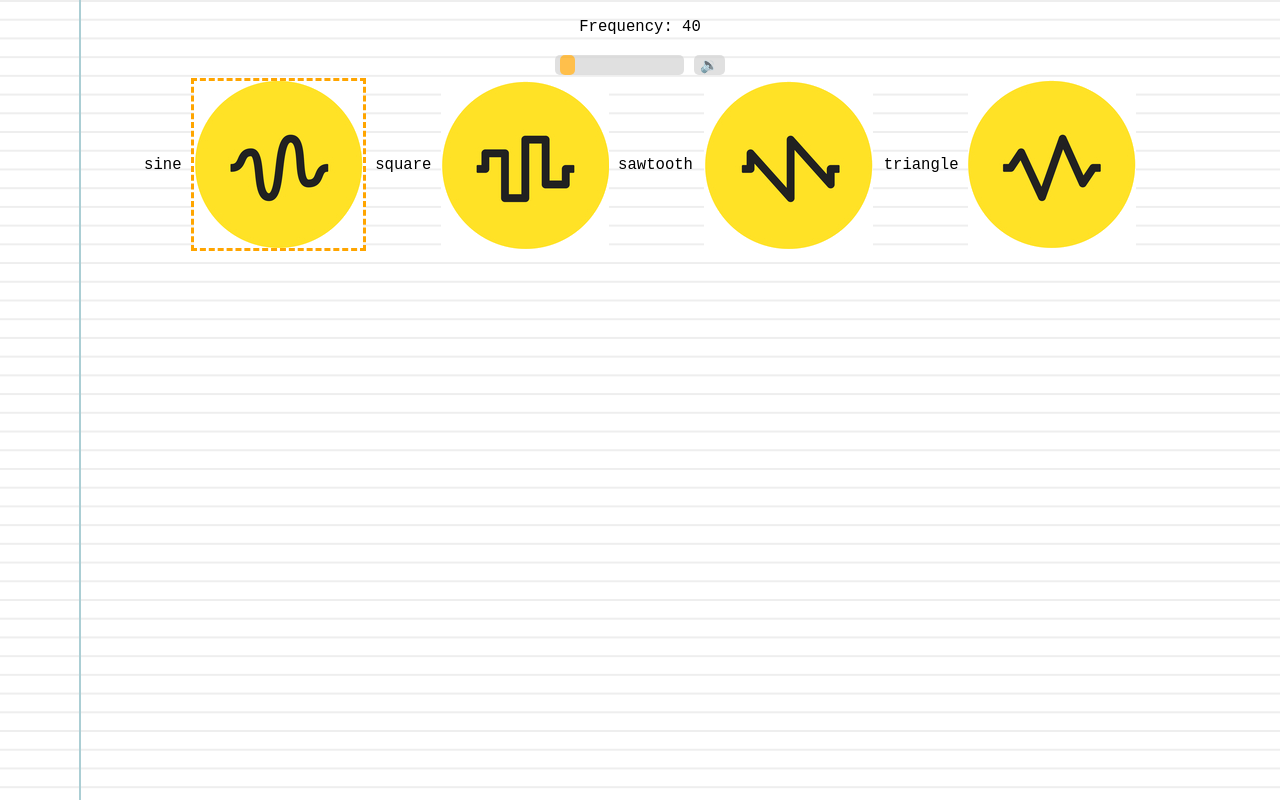
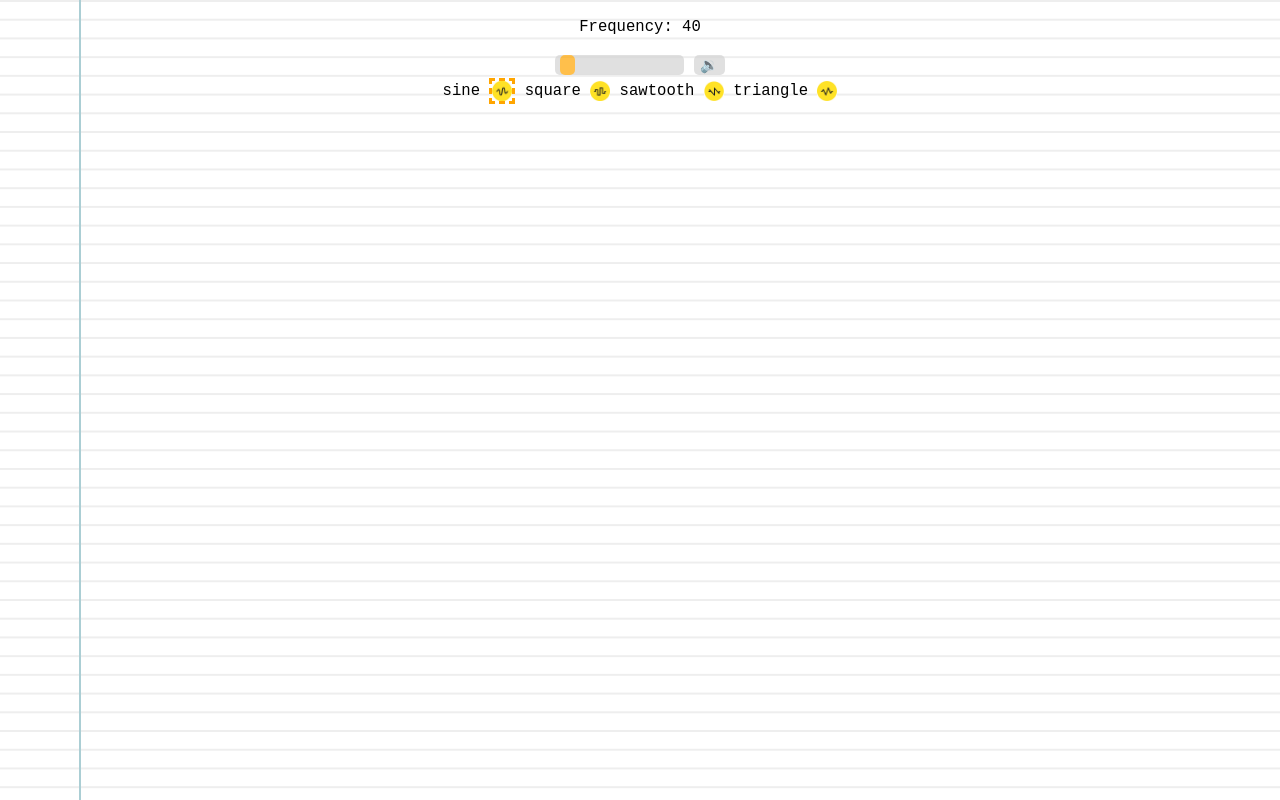
Before and after one commit to jerikson/jerikson.github.io, a plain HTML site: page experiments/AudioContext/index.html in a window 1280 px wide. Drawn offline with Linux system fonts and the light colour scheme.

Commit message:
Update style.css

```diff
--- a/experiments/AudioContext/css/style.css
+++ b/experiments/AudioContext/css/style.css
@@ -21,6 +21,10 @@ label > input:checked + img{
 
 img {
   border: 0;
+  width: 100%;
+  height: auto;
+  max-width: 20px;
+  max-height: 20px;
 }
 
 body {
```
